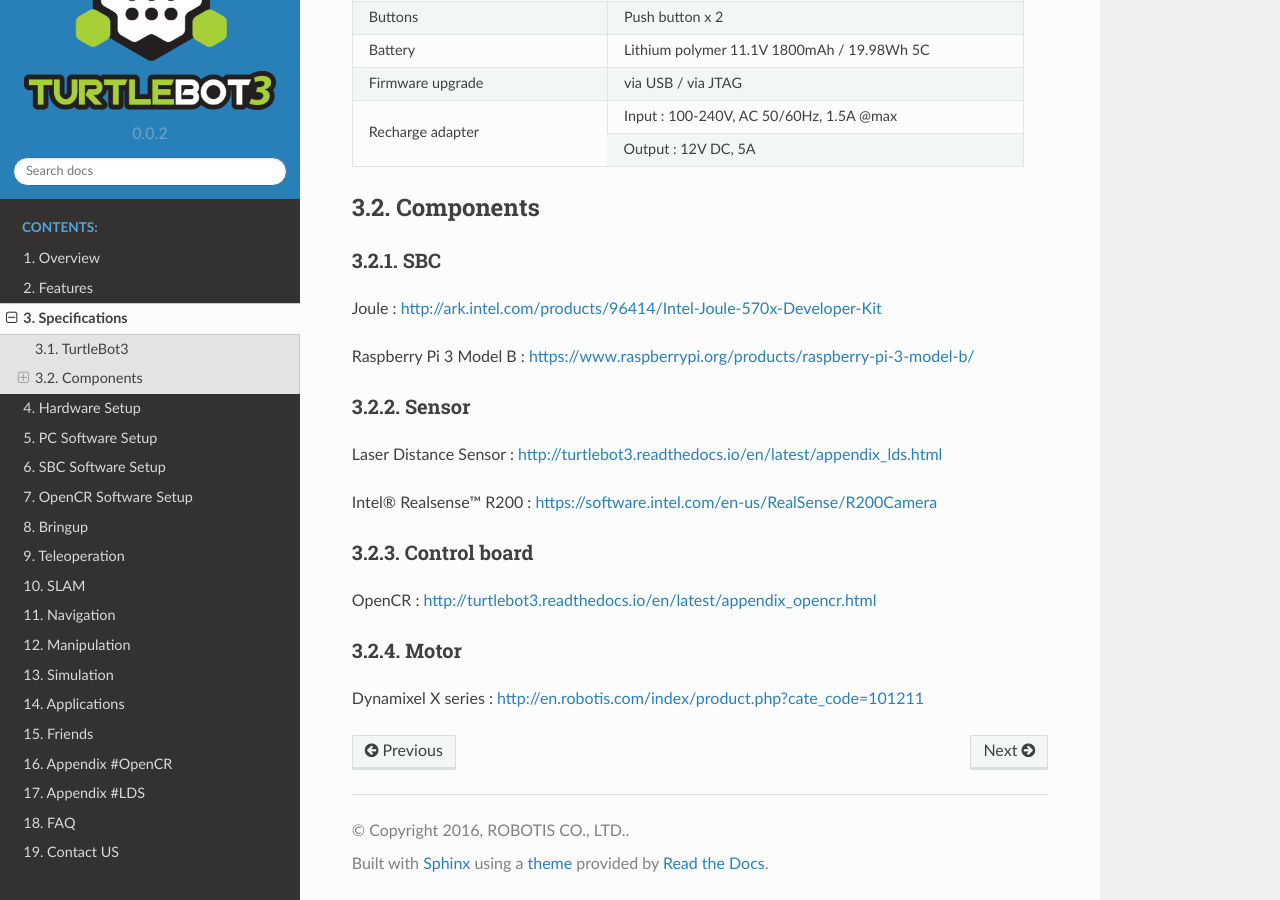
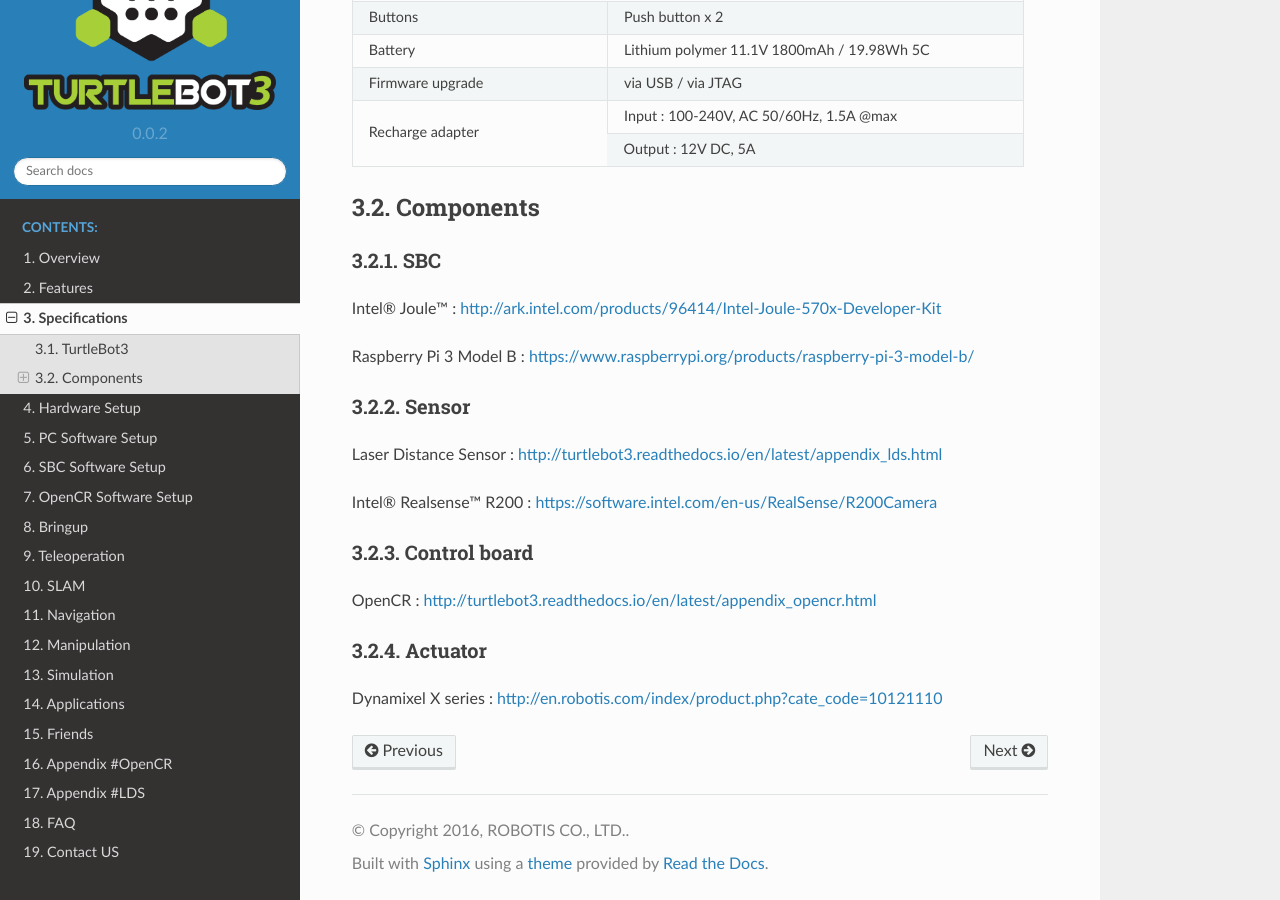
Before and after one commit to shivharis/turtlebot3_wiki, a Sphinx documentation site: the page built from docs/source/specifications.rst, in a window 1280 px wide and 900 px high, scrolled down 1390 px. Built offline with Sphinx 7.4.7 and the Read the Docs theme 2.0.0, drawn with Linux system fonts in a browser that asks for light colours.

Commit message:
added information related the Intel Joule

```diff
--- a/docs/source/hardware.rst
+++ b/docs/source/hardware.rst
@@ -69,7 +69,7 @@
 +---------------+-----------------------------+--------+---------+
 |               | RaspberryPi 3 model B       | 1      |         |
 + SBC           +-----------------------------+--------+---------+
-|               | Intel® Joule™ 570x developer kit with expantion board |        | 1       |
+|               | Intel® Joule™ 570x          |        | 1       |
 +---------------+-----------------------------+--------+---------+
 |               | Laser Distance Sensor       | 1      | 1       |
 + Sensor        +-----------------------------+--------+---------+
--- a/docs/source/specifications.rst
+++ b/docs/source/specifications.rst
@@ -4,7 +4,7 @@
 .. image:: _static/hardware/turtlebot3_models.png
 
 TurtleBot3
---------------
+----------
 
 +------------------------------------+---------------------------+---------------------------+
 | Items                              | Basic                     | Premium                   |
@@ -69,14 +69,14 @@
 ----------
 
 SBC
-~~~~
+~~~
 
-Joule : http://ark.intel.com/products/96414/Intel-Joule-570x-Developer-Kit
+Intel® Joule™ : http://ark.intel.com/products/96414/Intel-Joule-570x-Developer-Kit
 
 Raspberry Pi 3 Model B : https://www.raspberrypi.org/products/raspberry-pi-3-model-b/
 
 Sensor
-~~~~~~~
+~~~~~~
 
 Laser Distance Sensor : http://turtlebot3.readthedocs.io/en/latest/appendix_lds.html
 
@@ -87,7 +87,7 @@
 
 OpenCR : http://turtlebot3.readthedocs.io/en/latest/appendix_opencr.html
 
-Motor
-~~~~~
+Actuator
+~~~~~~~~
 
-Dynamixel X series : http://en.robotis.com/index/product.php?cate_code=101211
+Dynamixel X series : http://en.robotis.com/index/product.php?cate_code=10121110
```
